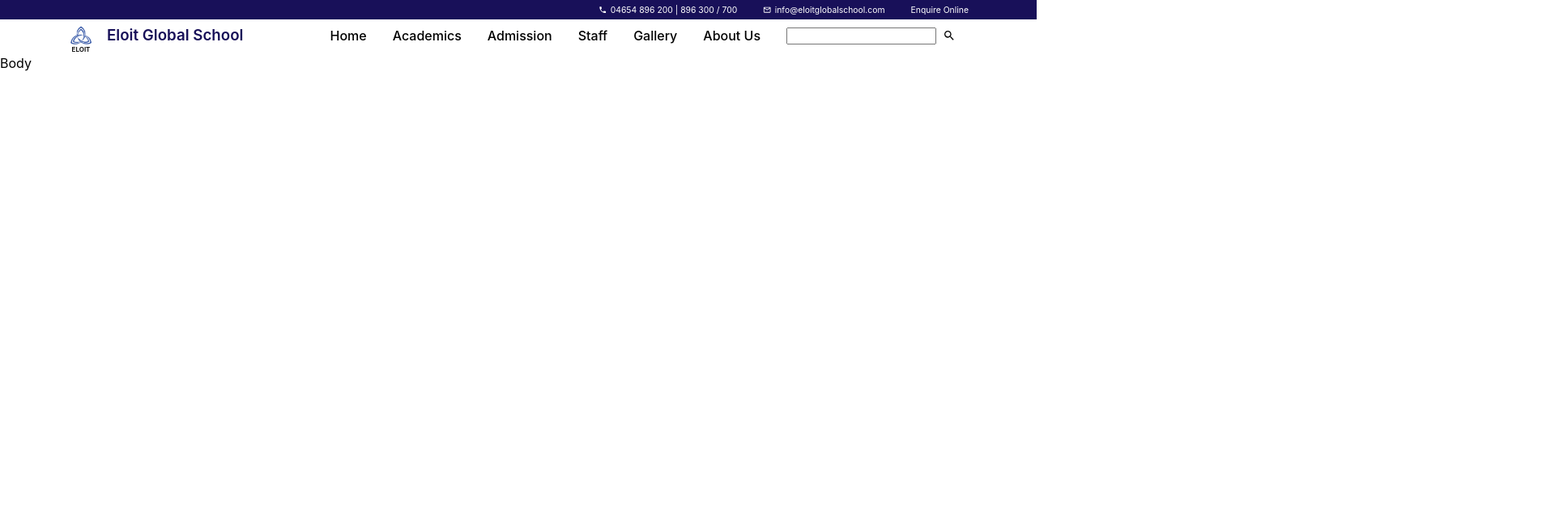
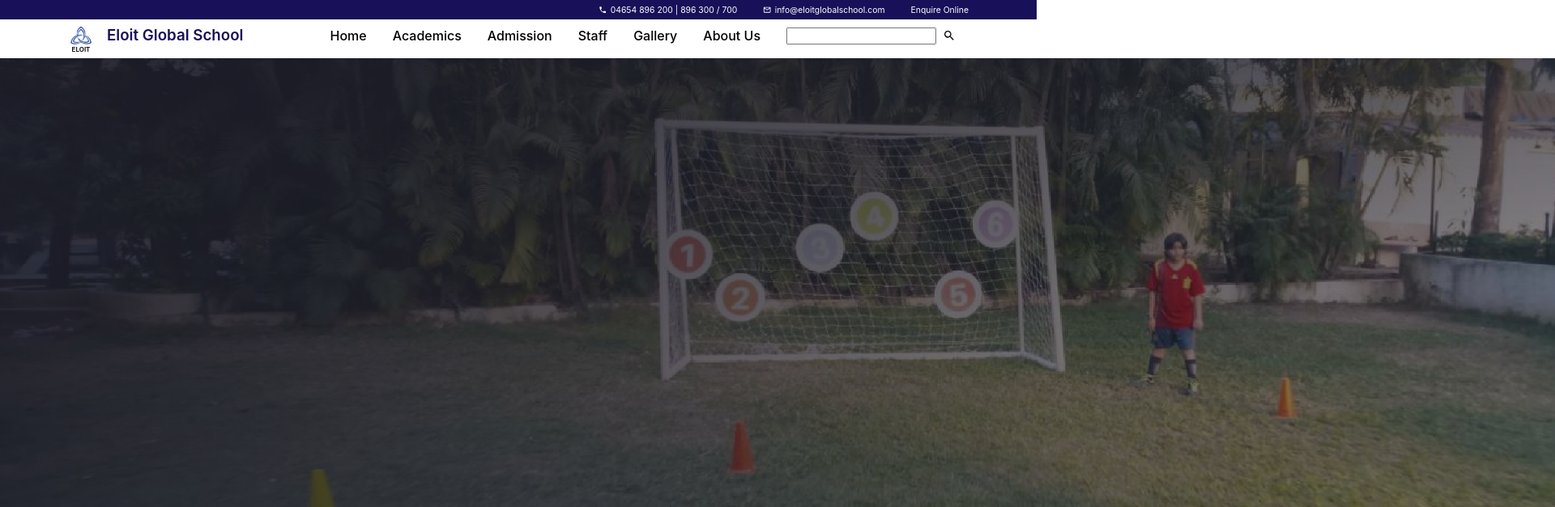
Before and after one commit to richujain/eloit, a React (Create React App) app: page / in a window 1280 px wide. Shown: the top 627 px of the page at 81% size, 1920 px wide, since content can reach past the window. Built offline with nearby package versions, Linux system fonts and the light colour scheme.

Commit message:
Banner component implemented

```diff
--- a/src/App.js
+++ b/src/App.js
@@ -1,12 +1,15 @@
 import React from "react";
 import "./App.css";
 import Header from "./components/header/Header";
+import Banner from "./components/Banner/Banner";
 
 function App() {
   return (
     <React.Fragment>
       <Header />
+      <Banner />
       <p>Body</p>
+      <p>Footer</p>
     </React.Fragment>
   );
 }
--- /dev/null
+++ b/src/components/Banner/Banner.js
@@ -0,0 +1,14 @@
+import React from "react";
+import classes from "./Banner.module.css";
+
+export default function Banner() {
+  return (
+    <div>
+      <img
+        className={classes.bannerImage}
+        src={require("../../assets/images/banner-image.jpg")}
+        alt="Banner"
+      />
+    </div>
+  );
+}
--- /dev/null
+++ b/src/components/Banner/Banner.module.css
@@ -0,0 +1,4 @@
+.bannerImage {
+  margin-top: 1rem;
+  height: 100vh;
+}
```
Also changed, not shown: src/assets/images/banner-image.jpg (added).
